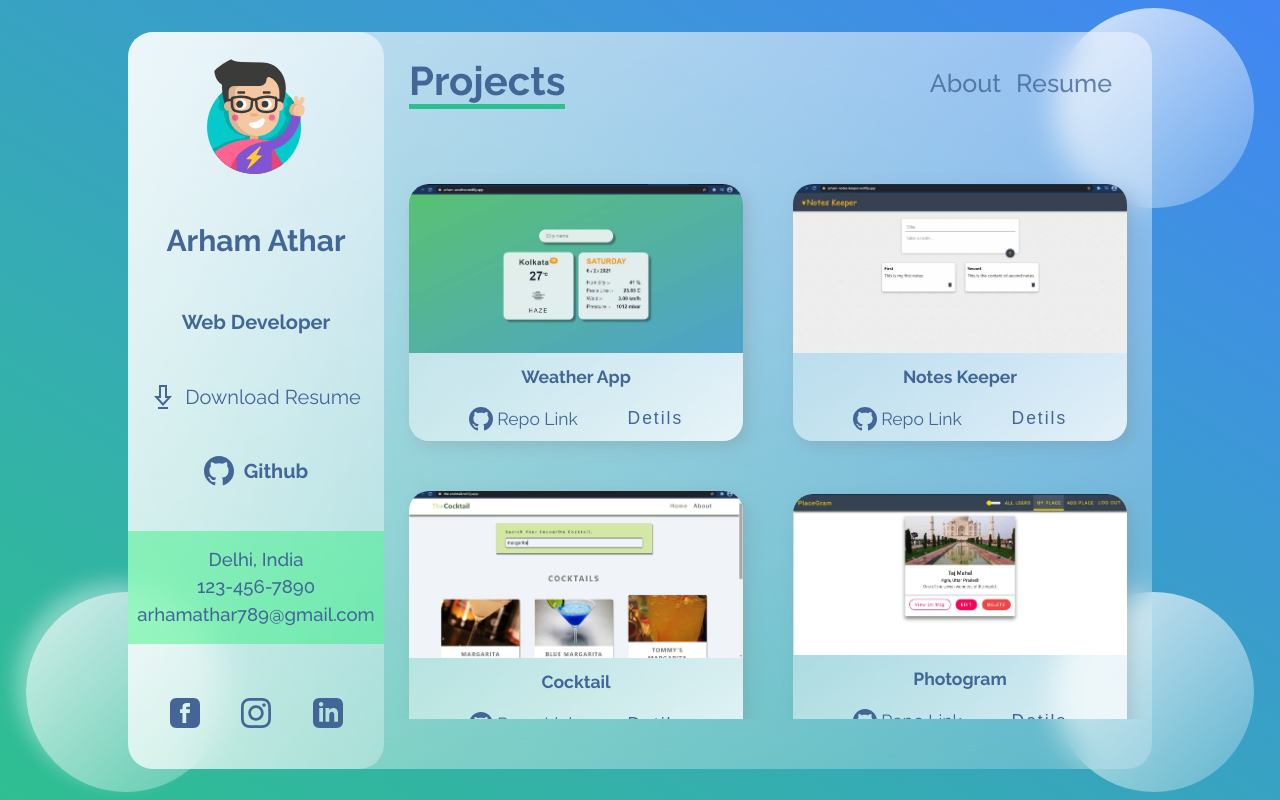
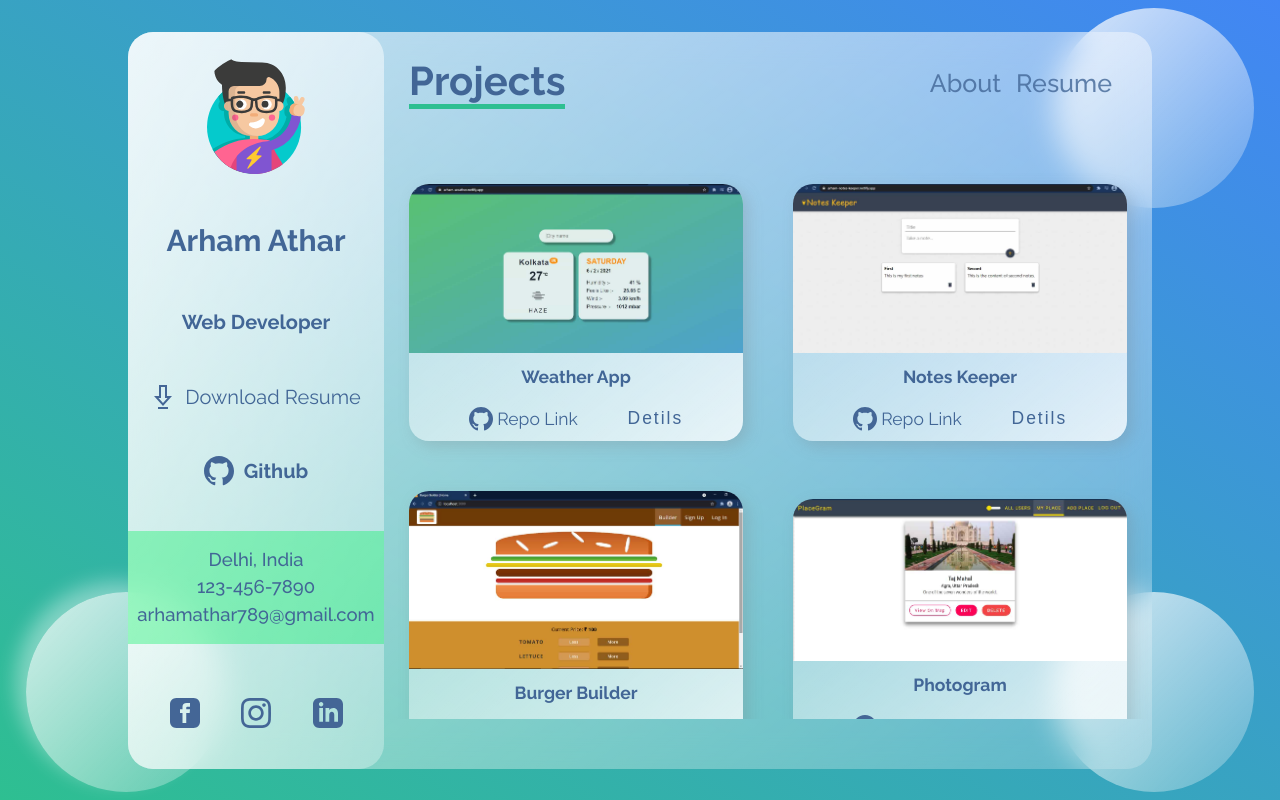
Before and after one commit to arhamathar/React-Portfolio, a React (Create React App) app: page /projects in a window 1280 px wide. Built offline with nearby package versions, Linux system fonts and the light colour scheme.

Commit message:
burger builder project added

```diff
--- a/src/assets/data/about.js
+++ b/src/assets/data/about.js
@@ -1,33 +1,36 @@
-import Api from '../images/api.svg'
+import Api from '../images/api.svg';
 import Puzzle from '../images/puzzle.svg';
-import Backend from '../images/repair.svg'
-import Frontend from '../images/computer.svg'
+import Backend from '../images/repair.svg';
+import Frontend from '../images/computer.svg';
 
 const skills = [
     {
         icon: Frontend,
         alt: Frontend,
-        title: "Frontend Development",
-        content: "I can build beautiful SPA using HTML, CSS and React.js"
+        title: 'Frontend Development',
+        content:
+            'I can build beautiful SPA using HTML, CSS and React.js',
     },
     {
         icon: Backend,
         alt: Backend,
-        title: "Backend  Development",
-        content: "Handle NoSql database , Node-Express-server and Api using"
+        title: 'Backend  Development',
+        content:
+            'Handle NoSql database , Node-Express-server and Api using',
     },
     {
         icon: Api,
         alt: Api,
-        title: "API Development",
-        content: "I can develop robust REST API using nodeJs & express"
+        title: 'API Development',
+        content:
+            'I can develop robust REST API using nodeJs & express',
     },
     {
         icon: Puzzle,
         alt: Puzzle,
-        title: "Competitive Coder",
-        content: "A daily problem solver in Hackerrank & GeeksforGeeks"
-    }
-]
+        title: 'Competitive Coder',
+        content: 'A daily problem solver in Hackerrank & Leetcode',
+    },
+];
 
 export default skills;
--- a/src/assets/data/details.js
+++ b/src/assets/data/details.js
@@ -1,38 +1,60 @@
-
-
 const details = [
     {
-        id: "Weather App",
-        title: "Weather App",
-        description: "This is a beautiful PWA weather app which uses service workers to cache data and works even if the users is offline.",
+        id: 'Weather App',
+        title: 'Weather App',
+        description:
+            'This is a beautiful PWA weather app which uses service workers to cache data and works even if the users is offline.',
         techs: [
-            "Create React App", "Open Weather Api", "Service Workers"
-        ]
+            'Create React App',
+            'Open Weather Api',
+            'Service Workers',
+        ],
     },
     {
-        id: "Notes Keeper",
-        title: "Notes Keeper",
-        description: "A simple notes keeping app where a user can Add, Edit, & Delete notes. The data is stored in the Local Storage of the browser. The notes can have different background colors.",
+        id: 'Notes Keeper',
+        title: 'Notes Keeper',
+        description:
+            'A simple notes keeping app where a user can Add, Edit, & Delete notes. The data is stored in the Local Storage of the browser. The notes can have different background colors.',
         techs: [
-            "Create React App", "Local Storage Api", "Material UI", "React Color Picker"
-        ]
+            'Create React App',
+            'Local Storage Api',
+            'Material UI',
+            'React Color Picker',
+        ],
     },
     {
-        id: "Cocktail",
-        title: "Cocktail",
-        description: "A react app for searching Cocktails. The user gets info about the cocktails inluding ingredients, recepies, glasses, etc.",
+        id: 'Burger Builder',
+        title: 'Burger Builder',
+        description:
+            "A burger building app using react where a user can order burger by selection his favourite ingredients. Only authenticated user can order and the order's and user's order data in stored in firebase.",
         techs: [
-            "Create React App", "TheCocktailDB Api"
-        ]
+            'Create React App',
+            'Context Api',
+            'Redux',
+            'Firebase',
+        ],
     },
     {
-        id: "Photogram",
-        title: "Photogram",
-        description: "A fullstack mern application where users can Add, Edit, Delete places. It also shows information about place location.",
+        id: 'Photogram',
+        title: 'Photogram',
+        description:
+            'A fullstack mern application where users can Add, Edit, Delete places. It also shows information about place location.',
         techs: [
-            "MongoDb", "Express", "React", "Node", "GeoCoding Api", "File Upload"
-        ]
-    }
-]
+            'MongoDb',
+            'Express',
+            'React',
+            'Node',
+            'GeoCoding Api',
+            'File Upload',
+        ],
+    },
+    {
+        id: 'Cocktail',
+        title: 'Cocktail',
+        description:
+            'A react app for searching Cocktails. The user gets info about the cocktails inluding ingredients, recepies, glasses, etc.',
+        techs: ['Create React App', 'TheCocktailDB Api'],
+    },
+];
 
 export default details;
--- a/src/assets/data/projects.js
+++ b/src/assets/data/projects.js
@@ -1,4 +1,5 @@
 import Notes from '../images/notes.jpg';
+import Burger from '../images/burger.jpg';
 import Weather from '../images/weather.jpg';
 import Cocktail from '../images/cocktail.jpg';
 import Photogram from '../images/photogram.jpg';
@@ -9,29 +10,40 @@ const projects = [
         image: Weather,
         deployed_url: 'https://arham-weather.netlify.app/',
         github_url: 'https://github.com/arhamathar/PWA-Weather',
-        category: ['react.js']
+        category: ['react.js'],
     },
     {
         name: 'Notes Keeper',
         image: Notes,
         deployed_url: 'https://arham-notes-keeper.netlify.app/',
         github_url: 'https://github.com/arhamathar/Notes-keeper',
-        category: ['react.js']
+        category: ['react.js'],
+    },
+    {
+        name: 'Burger Builder',
+        image: Burger,
+        deployed_url:
+            'https://github.com/arhamathar/burger-builder-app',
+        github_url:
+            'https://github.com/arhamathar/burger-builder-app',
+        category: ['react.js', 'firebase', 'redux'],
+    },
+    {
+        name: 'Photogram',
+        image: Photogram,
+        deployed_url:
+            'https://github.com/arhamathar/Photogram-backend',
+        github_url: 'https://github.com/arhamathar/Photogram-backend',
+        category: ['mongoDb', 'react.js', 'nodejs'],
     },
     {
         name: 'Cocktail',
         image: Cocktail,
         deployed_url: 'https://the-cocktail.netlify.app/',
-        github_url: 'https://github.com/arhamathar/cocktail-react-app',
-        category: ['react.js']
+        github_url:
+            'https://github.com/arhamathar/cocktail-react-app',
+        category: ['react.js'],
     },
-    {
-        name: 'Photogram',
-        image: Photogram,
-        deployed_url: 'https://github.com/arhamathar/Photogram-backend',
-        github_url: 'https://github.com/arhamathar/Photogram-backend',
-        category: ['mongoDb', 'react.js', 'nodejs']
-    },
-]
+];
 
 export default projects;
```
Also changed, not shown: src/components/Details.js (+6 -6 lines), src/assets/images/burger.jpg (added).
